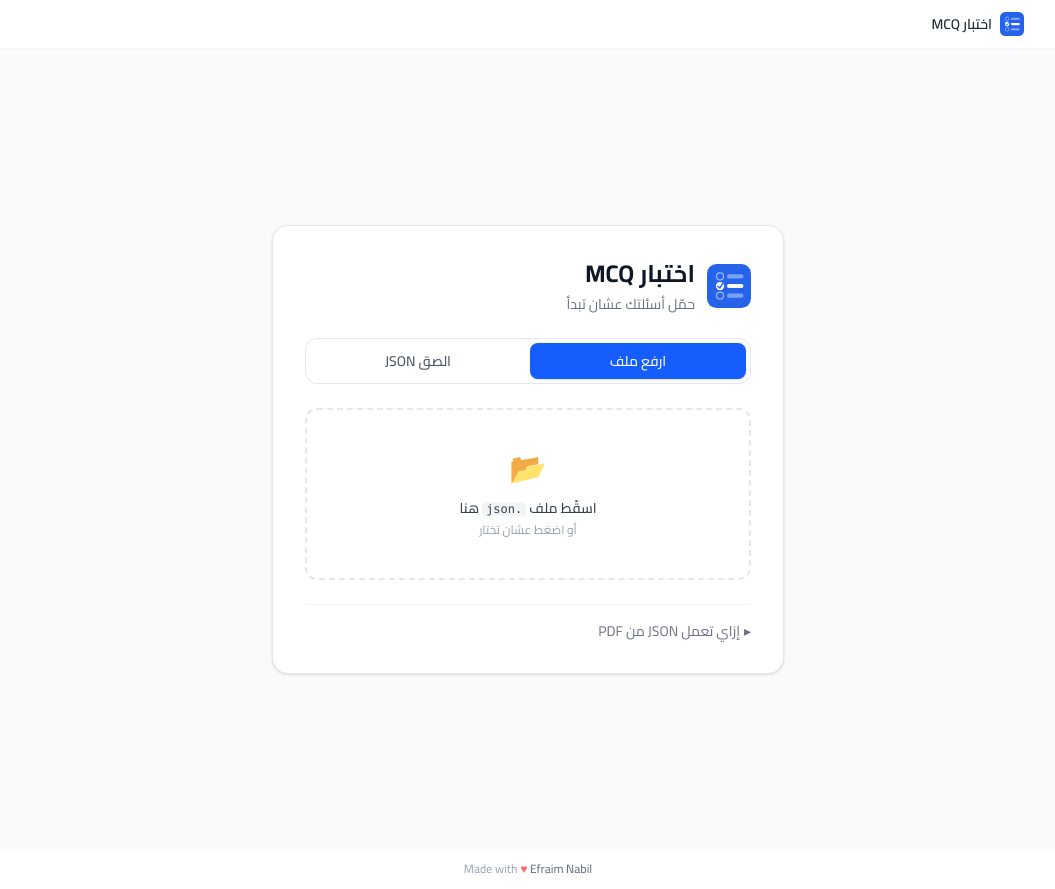
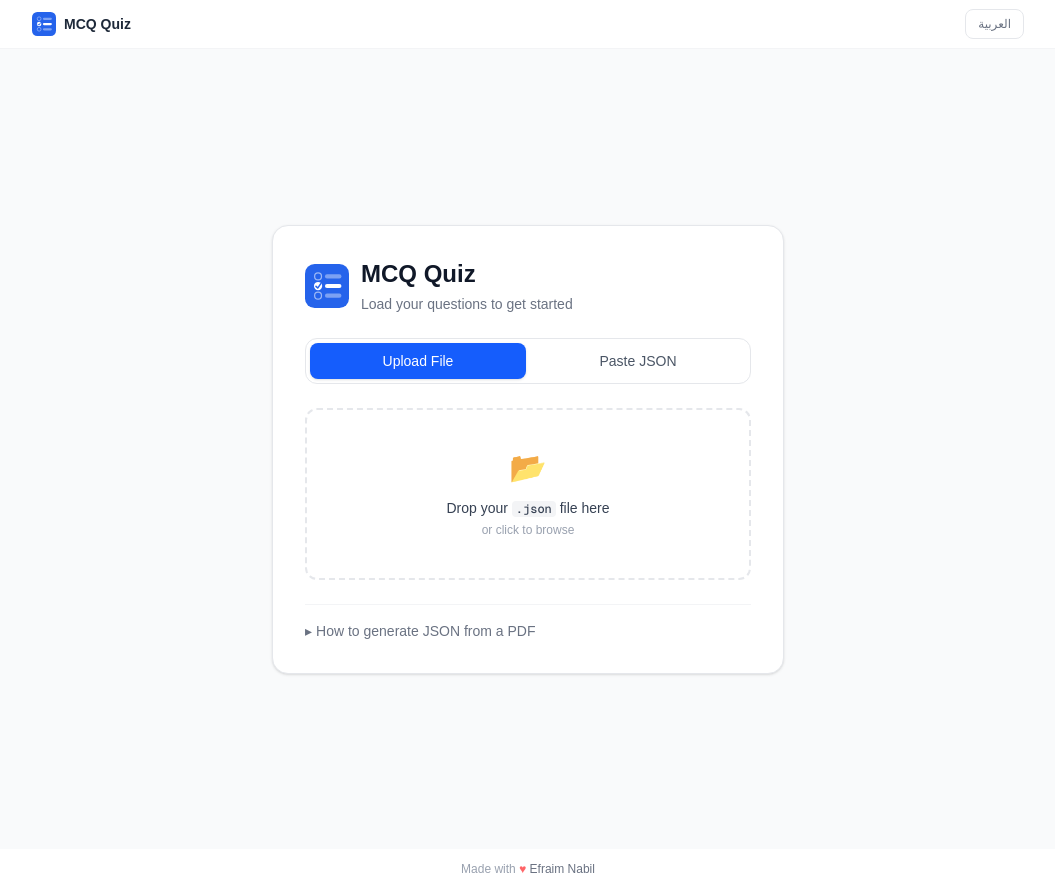
Before and after one commit to efraimnabil/mcq-quiz, a Next.js app: page / in a window 1280 px wide. Shown: the whole page, without its empty margins (112-1167 px from the left). Built offline with nearby package versions, Linux system fonts and the light colour scheme.

Commit message:
Restore EN/AR switcher — keep English as-is, Arabic stays Egyptian dialect

```diff
--- a/src/app/globals.css
+++ b/src/app/globals.css
@@ -22,5 +22,9 @@
 body {
   background: var(--background);
   color: var(--foreground);
+  font-family: Arial, Helvetica, sans-serif;
+}
+
+[dir="rtl"] {
   font-family: var(--font-cairo), Arial, sans-serif;
 }
--- a/src/app/layout.tsx
+++ b/src/app/layout.tsx
@@ -1,7 +1,19 @@
 import type { Metadata } from "next";
-import { Cairo } from "next/font/google";
+import { Geist, Geist_Mono, Cairo } from "next/font/google";
+import { LanguageProvider } from "@/i18n";
+import HtmlDirSync from "@/i18n/HtmlDirSync";
 import Navbar from "@/components/Navbar";
 import "./globals.css";
+
+const geistSans = Geist({
+  variable: "--font-geist-sans",
+  subsets: ["latin"],
+});
+
+const geistMono = Geist_Mono({
+  variable: "--font-geist-mono",
+  subsets: ["latin"],
+});
 
 const cairo = Cairo({
   variable: "--font-cairo",
@@ -10,8 +22,8 @@ const cairo = Cairo({
 });
 
 export const metadata: Metadata = {
-  title: "اختبار MCQ",
-  description: "ذاكر من أسئلة الاختيار من متعدد بتاعة محاضراتك",
+  title: "MCQ Quiz",
+  description: "Study with multiple-choice questions from your lecture notes",
   icons: { icon: "/logo.svg" },
 };
 
@@ -21,8 +33,13 @@ export default function RootLayout({
   children: React.ReactNode;
 }>) {
   return (
-    <html lang="ar" dir="rtl" className={`${cairo.variable} h-full antialiased`}>
+    <html
+      lang="en"
+      className={`${geistSans.variable} ${geistMono.variable} ${cairo.variable} h-full antialiased`}
+    >
       <body className="min-h-full flex flex-col">
+        <LanguageProvider>
+          <HtmlDirSync />
           <Navbar />
           <main className="flex-1">{children}</main>
           <footer className="text-center py-3 text-xs text-gray-400">
@@ -37,6 +54,7 @@ export default function RootLayout({
               Efraim Nabil
             </a>
           </footer>
+        </LanguageProvider>
       </body>
     </html>
   );
--- a/src/components/Navbar.tsx
+++ b/src/components/Navbar.tsx
@@ -1,9 +1,16 @@
+"use client";
+
+import LanguageSwitcher from "@/i18n/LanguageSwitcher";
+
 export default function Navbar() {
   return (
     <nav className="sticky top-0 z-50 bg-white/80 backdrop-blur border-b border-gray-100">
-      <div className="max-w-5xl mx-auto px-4 h-12 flex items-center gap-2">
-        <img src="/logo.svg" alt="MCQ Quiz" className="w-6 h-6" />
-        <span className="text-sm font-semibold text-gray-800">اختبار MCQ</span>
+      <div className="max-w-5xl mx-auto px-4 h-12 flex items-center justify-between">
+        <div className="flex items-center gap-2">
+          <img src="/logo.svg" alt="MCQ Quiz" className="w-6 h-6" />
+          <span className="text-sm font-semibold text-gray-800">MCQ Quiz</span>
+        </div>
+        <LanguageSwitcher />
       </div>
     </nav>
   );
--- /dev/null
+++ b/src/i18n/HtmlDirSync.tsx
@@ -0,0 +1,13 @@
+"use client";
+
+import { useEffect } from "react";
+import { useLang } from "./index";
+
+export default function HtmlDirSync() {
+  const { lang, dir } = useLang();
+  useEffect(() => {
+    document.documentElement.lang = lang;
+    document.documentElement.dir = dir;
+  }, [lang, dir]);
+  return null;
+}
--- /dev/null
+++ b/src/i18n/LanguageSwitcher.tsx
@@ -0,0 +1,16 @@
+"use client";
+
+import { useLang } from "./index";
+
+export default function LanguageSwitcher() {
+  const { lang, setLang } = useLang();
+  return (
+    <button
+      onClick={() => setLang(lang === "en" ? "ar" : "en")}
+      className="text-xs font-medium text-gray-500 hover:text-gray-800 transition-colors px-3 py-1.5 rounded-lg border border-gray-200 hover:border-gray-300 bg-white"
+      aria-label="Switch language"
+    >
+      {lang === "en" ? "العربية" : "English"}
+    </button>
+  );
+}
--- a/src/i18n/index.tsx
+++ b/src/i18n/index.tsx
@@ -1,5 +1,118 @@
-export const t = {
-  // LoadScreen
+"use client";
+
+import { createContext, useContext, useState, useEffect, ReactNode } from "react";
+
+export type Lang = "en" | "ar";
+const LANG_KEY = "mcq-lang";
+
+export interface Translations {
+  appTitle: string;
+  appSubtitle: string;
+  uploadFile: string;
+  pasteJSON: string;
+  dropFile: string;
+  orClickToBrowse: string;
+  pasteHere: string;
+  loadQuestions: string;
+  invalidJSON: string;
+  howToGenerate: string;
+  aiGuideText: string;
+  copied: string;
+  copy: string;
+  viewSchema: string;
+  questionsLectures: (q: number, l: number) => string;
+  copiedLink: string;
+  failed: string;
+  share: string;
+  change: string;
+  quizMode: string;
+  instantFeedback: string;
+  endOfQuizReview: string;
+  filterByLecture: string;
+  allLectures: string;
+  shuffleQuestions: string;
+  shuffleQuestionsDesc: string;
+  shuffleOptions: string;
+  shuffleOptionsDesc: string;
+  noQuestions: string;
+  startQuiz: (n: number) => string;
+  back: string;
+  questionOf: (current: number, total: number) => string;
+  explanation: string;
+  correct: string;
+  incorrect: (answer: string) => string;
+  seeResults: string;
+  nextQuestion: string;
+  questionsNav: string;
+  submit: string;
+  previous: string;
+  submitQuiz: string;
+  next: string;
+  answered: (done: number, total: number) => string;
+  correctOf: (score: number, total: number) => string;
+  excellent: string;
+  goodJob: string;
+  keepStudying: string;
+  needsImprovement: string;
+  retry: (n: number) => string;
+  backToSetup: string;
+}
+
+const en: Translations = {
+  appTitle: "MCQ Quiz",
+  appSubtitle: "Load your questions to get started",
+  uploadFile: "Upload File",
+  pasteJSON: "Paste JSON",
+  dropFile: "Drop your .json file here",
+  orClickToBrowse: "or click to browse",
+  pasteHere: "Paste your JSON here…",
+  loadQuestions: "Load Questions",
+  invalidJSON: "Invalid JSON:",
+  howToGenerate: "How to generate JSON from a PDF",
+  aiGuideText:
+    "Send your PDF to any AI (ChatGPT, Claude, Gemini…) with the prompt below, then paste or save the result as a .json file.",
+  copied: "Copied!",
+  copy: "Copy",
+  viewSchema: "View JSON schema",
+  questionsLectures: (q, l) => `${q} questions · ${l} lectures`,
+  copiedLink: "Copied! ✓",
+  failed: "Failed",
+  share: "Share ↗",
+  change: "Change ↗",
+  quizMode: "Quiz Mode",
+  instantFeedback: "⚡ Instant Feedback",
+  endOfQuizReview: "📋 End-of-Quiz Review",
+  filterByLecture: "Filter by Lecture",
+  allLectures: "All Lectures",
+  shuffleQuestions: "Shuffle Questions",
+  shuffleQuestionsDesc: "Randomize question order",
+  shuffleOptions: "Shuffle Options",
+  shuffleOptionsDesc: "Randomize A / B / C / D order",
+  noQuestions: "No questions in selection",
+  startQuiz: (n) => `Start Quiz — ${n} Questions`,
+  back: "← Back",
+  questionOf: (current, total) => `Question ${current} of ${total}`,
+  explanation: "Explanation:",
+  correct: "✓ Correct!",
+  incorrect: (answer) => `✗ Incorrect — correct answer: ${answer}`,
+  seeResults: "See Results",
+  nextQuestion: "Next Question →",
+  questionsNav: "Questions",
+  submit: "Submit",
+  previous: "← Previous",
+  submitQuiz: "Submit Quiz",
+  next: "Next →",
+  answered: (done, total) => `${done}/${total} answered`,
+  correctOf: (score, total) => `${score} correct out of ${total}`,
+  excellent: "Excellent!",
+  goodJob: "Good job!",
+  keepStudying: "Keep studying!",
+  needsImprovement: "Needs improvement",
+  retry: (n) => `🔁 Retry ${n} wrong answer${n !== 1 ? "s" : ""}`,
+  backToSetup: "↩ Back to Setup",
+};
+
+const ar: Translations = {
   appTitle: "اختبار MCQ",
   appSubtitle: "حمّل أسئلتك عشان تبدأ",
   uploadFile: "ارفع ملف",
@@ -15,8 +128,7 @@ export const t = {
   copied: "اتنسخ!",
   copy: "انسخ",
   viewSchema: "شوف الـ JSON schema",
-  // SetupScreen
-  questionsLectures: (q: number, l: number) => `${q} سؤال · ${l} محاضرة`,
+  questionsLectures: (q, l) => `${q} سؤال · ${l} محاضرة`,
   copiedLink: "اتنسخ! ✓",
   failed: "فشل",
   share: "شارك ↗",
@@ -31,32 +143,71 @@ export const t = {
   shuffleOptions: "خلّط الإجابات",
   shuffleOptionsDesc: "رتّب الخيارات بشكل عشوائي",
   noQuestions: "مفيش أسئلة في الاختيار ده",
-  startQuiz: (n: number) => `ابدأ الامتحان — ${n} سؤال`,
-  // InstantQuiz + ReviewQuiz shared
+  startQuiz: (n) => `ابدأ الامتحان — ${n} سؤال`,
   back: "رجوع →",
-  questionOf: (current: number, total: number) => `السؤال ${current} من ${total}`,
+  questionOf: (current, total) => `السؤال ${current} من ${total}`,
   explanation: "الشرح:",
   correct: "✓ صح!",
-  incorrect: (answer: string) => `✗ غلط — الإجابة الصح: ${answer}`,
+  incorrect: (answer) => `✗ غلط — الإجابة الصح: ${answer}`,
   seeResults: "شوف النتيجة",
   nextQuestion: "← السؤال الجاي",
-  // ReviewQuiz
   questionsNav: "الأسئلة",
   submit: "سلّم",
   previous: "اللي فات →",
   submitQuiz: "سلّم الامتحان",
   next: "← الجاي",
-  answered: (done: number, total: number) => `${done}/${total} اتجاوبوا`,
-  // ResultsScreen
-  correctOf: (score: number, total: number) => `${score} صح من ${total}`,
+  answered: (done, total) => `${done}/${total} اتجاوبوا`,
+  correctOf: (score, total) => `${score} صح من ${total}`,
   excellent: "ممتاز!",
   goodJob: "كويس!",
   keepStudying: "ذاكر أكتر!",
   needsImprovement: "لازم تذاكر أكتر",
-  retry: (n: number) => `🔁 عيد ${n} إجابة غلط`,
+  retry: (n) => `🔁 عيد ${n} إجابة غلط`,
   backToSetup: "↩ ارجع للإعداد",
 };
 
+const translations = { en, ar };
+
+interface LangContextValue {
+  lang: Lang;
+  setLang: (l: Lang) => void;
+  t: Translations;
+  dir: "ltr" | "rtl";
+}
+
+const LangContext = createContext<LangContextValue>({
+  lang: "en",
+  setLang: () => {},
+  t: en,
+  dir: "ltr",
+});
+
+export function LanguageProvider({ children }: { children: ReactNode }) {
+  const [lang, setLangState] = useState<Lang>("en");
+
+  useEffect(() => {
+    try {
+      const stored = localStorage.getItem(LANG_KEY) as Lang | null;
+      if (stored === "ar" || stored === "en") setLangState(stored);
+    } catch {}
+  }, []);
+
+  function setLang(l: Lang) {
+    setLangState(l);
+    try {
+      localStorage.setItem(LANG_KEY, l);
+    } catch {}
+  }
+
+  const dir: "ltr" | "rtl" = lang === "ar" ? "rtl" : "ltr";
+
+  return (
+    <LangContext.Provider value={{ lang, setLang, t: translations[lang], dir }}>
+      {children}
+    </LangContext.Provider>
+  );
+}
+
 export function useLang() {
-  return { t };
+  return useContext(LangContext);
 }
```
Lines whose indentation alone changed are shown as unchanged.
